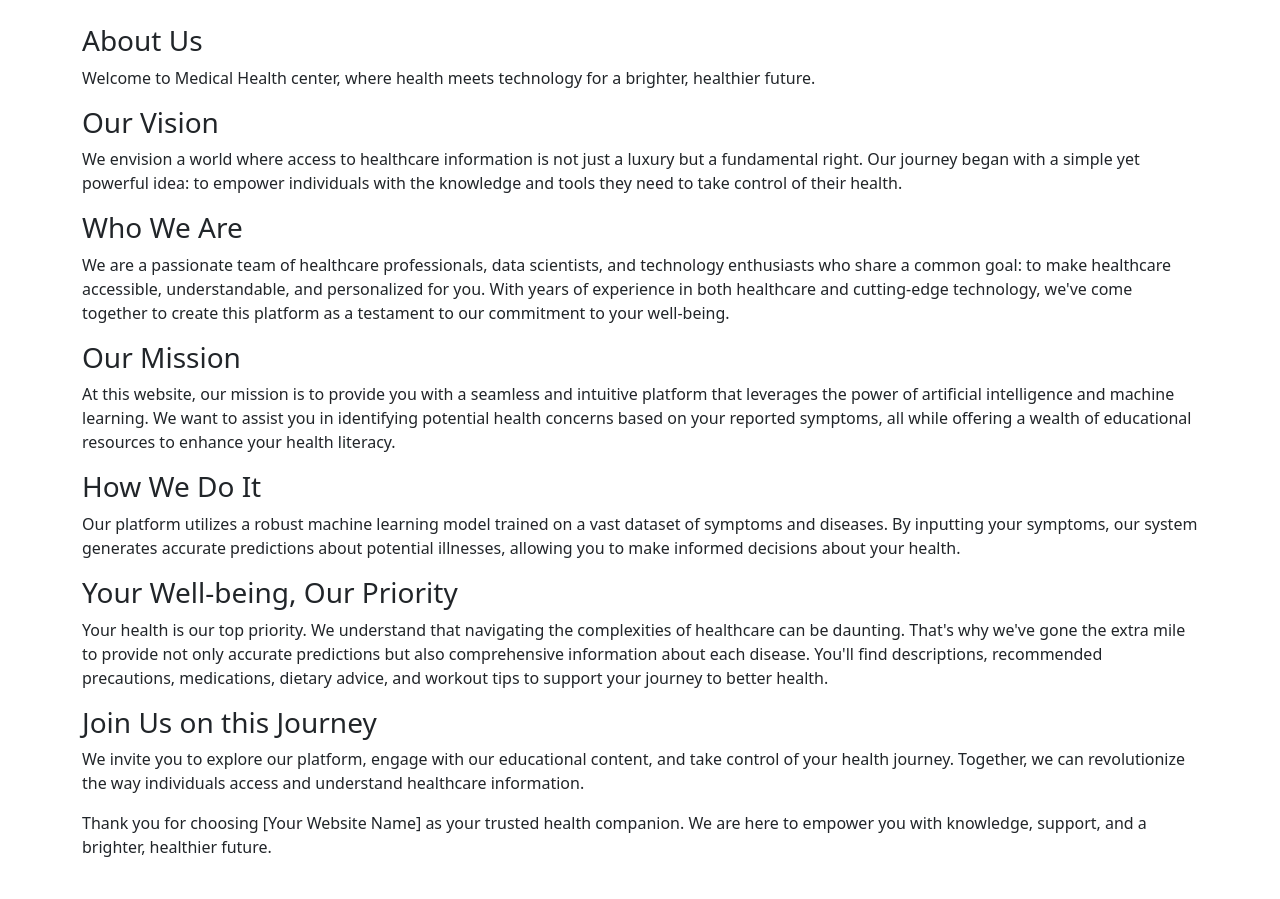
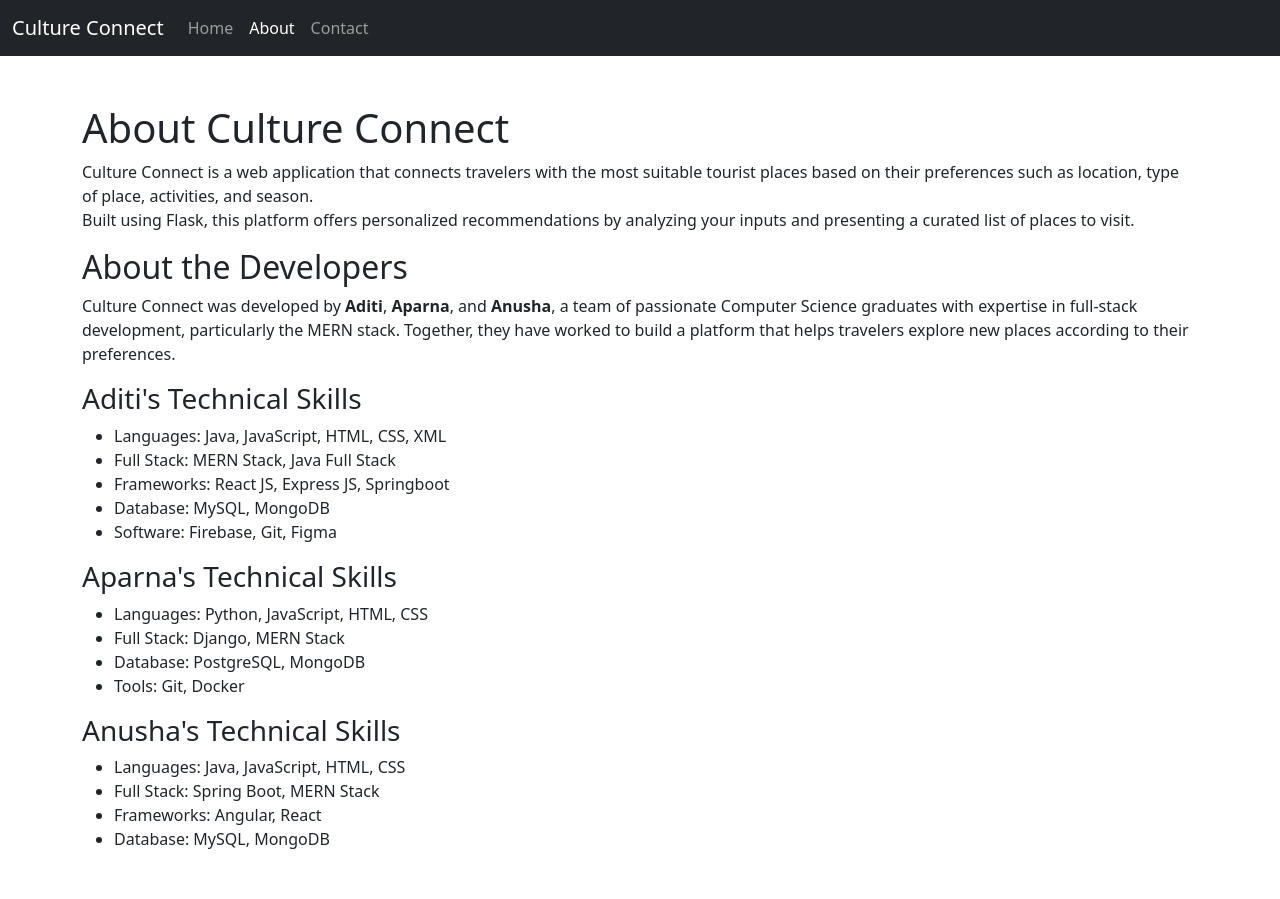
Before and after one commit to Aditi07hooda/CultureConnect, a Flask app: page /about in a window 1280 px wide. Before the commit the page ends 857 px from the top, so only its background shows below. Run offline with Flask 3, Linux system fonts and the light colour scheme; some libraries are stand-ins or nearby versions.

Commit message:
about contact and readme

```diff
--- a/templates/about.html
+++ b/templates/about.html
@@ -1,47 +1,90 @@
-<!doctype html>
+<!DOCTYPE html>
 <html lang="en">
   <head>
-    <meta charset="utf-8">
-    <meta name="viewport" content="width=device-width, initial-scale=1">
-    <title>Bootstrap demo</title>
-    <link href="https://cdn.jsdelivr.net/npm/bootstrap@5.3.1/dist/css/bootstrap.min.css" rel="stylesheet" integrity="sha384-4bw+/aepP/YC94hEpVNVgiZdgIC5+VKNBQNGCHeKRQN+PtmoHDEXuppvnDJzQIu9" crossorigin="anonymous">
+    <meta charset="utf-8" />
+    <meta name="viewport" content="width=device-width, initial-scale=1" />
+    <title>About - Culture Connect</title>
+    <link
+      href="https://cdn.jsdelivr.net/npm/bootstrap@5.3.1/dist/css/bootstrap.min.css"
+      rel="stylesheet"
+      integrity="sha384-4bw+/aepP/YC94hEpVNVgiZdgIC5+VKNBQNGCHeKRQN+PtmoHDEXuppvnDJzQIu9"
+      crossorigin="anonymous"
+    />
   </head>
   <body>
-    <div class="container my-4 mt-4">
+    <!-- Navbar -->
+    <nav class="navbar navbar-expand-lg navbar-dark bg-dark">
+      <div class="container-fluid">
+        <a class="navbar-brand" href="#">Culture Connect</a>
+        <button
+          class="navbar-toggler"
+          type="button"
+          data-bs-toggle="collapse"
+          data-bs-target="#navbarNav"
+          aria-controls="navbarNav"
+          aria-expanded="false"
+          aria-label="Toggle navigation"
+        >
+          <span class="navbar-toggler-icon"></span>
+        </button>
+        <div class="collapse navbar-collapse" id="navbarNav">
+          <ul class="navbar-nav">
+            <li class="nav-item">
+              <a class="nav-link" href="/">Home</a>
+            </li>
+            <li class="nav-item">
+              <a class="nav-link active" href="/about">About</a>
+            </li>
+            <li class="nav-item">
+              <a class="nav-link" href="/contact">Contact</a>
+            </li>
+          </ul>
+        </div>
+      </div>
+    </nav>
 
+    <div class="container my-5">
+      <h1>About Culture Connect</h1>
+      <p>
+        Culture Connect is a web application that connects travelers with the
+        most suitable tourist places based on their preferences such as
+        location, type of place, activities, and season. <br> Built using Flask, this
+        platform offers personalized recommendations by analyzing your inputs
+        and presenting a curated list of places to visit.
+      </p>
 
-     <h3> About Us</h3>
+      <h2>About the Developers</h2>
+      <p>
+        Culture Connect was developed by <strong>Aditi</strong>, <strong>Aparna</strong>, and <strong>Anusha</strong>, a team of passionate Computer Science graduates with expertise in full-stack development, particularly the MERN stack.
+        Together, they have worked to build a platform that helps travelers explore new places according to their preferences.
+      </p>
 
-<p>Welcome to Medical Health center, where health meets technology for a brighter, healthier future.
-</p>
-<h3>Our Vision</h3>
+      <h3>Aditi's Technical Skills</h3>
+      <ul>
+        <li>Languages: Java, JavaScript, HTML, CSS, XML</li>
+        <li>Full Stack: MERN Stack, Java Full Stack</li>
+        <li>Frameworks: React JS, Express JS, Springboot</li>
+        <li>Database: MySQL, MongoDB</li>
+        <li>Software: Firebase, Git, Figma</li>
+      </ul>
 
-<p>We envision a world where access to healthcare information is not just a luxury but a fundamental right. Our journey began with a simple yet powerful idea: to empower individuals with the knowledge and tools they need to take control of their health.
-</p>
-<h3>Who We Are
-</h3>
-<p>We are a passionate team of healthcare professionals, data scientists, and technology enthusiasts who share a common goal: to make healthcare accessible, understandable, and personalized for you. With years of experience in both healthcare and cutting-edge technology, we've come together to create this platform as a testament to our commitment to your well-being.
-</p>
-<h3>Our Mission</h3>
+      <h3>Aparna's Technical Skills</h3>
+      <ul>
+        <li>Languages: Python, JavaScript, HTML, CSS</li>
+        <li>Full Stack: Django, MERN Stack</li>
+        <li>Database: PostgreSQL, MongoDB</li>
+        <li>Tools: Git, Docker</li>
+      </ul>
 
-<p>At this website, our mission is to provide you with a seamless and intuitive platform that leverages the power of artificial intelligence and machine learning. We want to assist you in identifying potential health concerns based on your reported symptoms, all while offering a wealth of educational resources to enhance your health literacy.
-</p>
-<h3>How We Do It</h3>
+      <h3>Anusha's Technical Skills</h3>
+      <ul>
+        <li>Languages: Java, JavaScript, HTML, CSS</li>
+        <li>Full Stack: Spring Boot, MERN Stack</li>
+        <li>Frameworks: Angular, React</li>
+        <li>Database: MySQL, MongoDB</li>
+      </ul>
+    </div>
 
-<p>Our platform utilizes a robust machine learning model trained on a vast dataset of symptoms and diseases. By inputting your symptoms, our system generates accurate predictions about potential illnesses, allowing you to make informed decisions about your health.
-</p>
-<h3>Your Well-being, Our Priority</h3>
-
-<p>Your health is our top priority. We understand that navigating the complexities of healthcare can be daunting. That's why we've gone the extra mile to provide not only accurate predictions but also comprehensive information about each disease. You'll find descriptions, recommended precautions, medications, dietary advice, and workout tips to support your journey to better health.
-</p>
-<h3>Join Us on this Journey
-</h3>
-<p>We invite you to explore our platform, engage with our educational content, and take control of your health journey. Together, we can revolutionize the way individuals access and understand healthcare information.
-</p>
-<p>Thank you for choosing [Your Website Name] as your trusted health companion. We are here to empower you with knowledge, support, and a brighter, healthier future.
-</p>
-
-    </div>
-    <script src="https://cdn.jsdelivr.net/npm/bootstrap@5.3.1/dist/js/bootstrap.bundle.min.js" integrity="sha384-HwwvtgBNo3bZJJLYd8oVXjrBZt8cqVSpeBNS5n7C8IVInixGAoxmnlMuBnhbgrkm" crossorigin="anonymous"></script>
+    <script src="https://cdn.jsdelivr.net/npm/bootstrap@5.3.1/dist/js/bootstrap.bundle.min.js"></script>
   </body>
 </html>
```
Also changed, not shown: static/styles.css (+36 -0 lines), templates/contact.html (+47 -23 lines), README.md.
